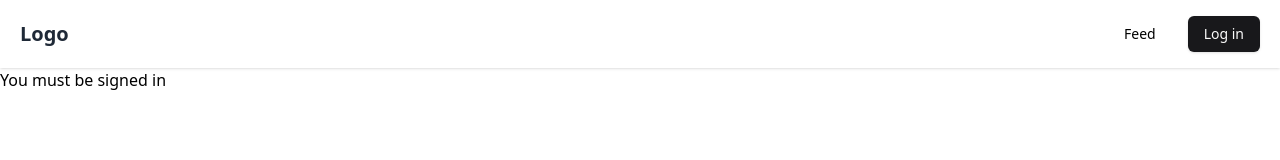
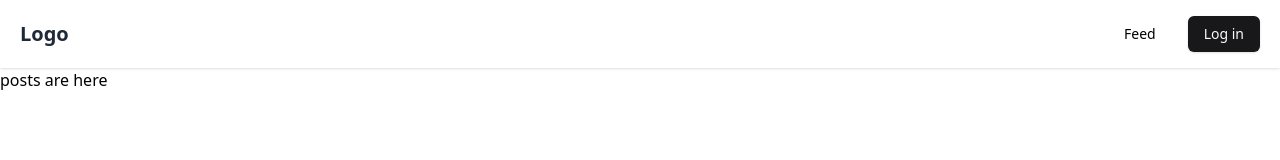
Before and after one commit to TobyFlan/blog-app, a Next.js app in the folder blogapp/: page /admin/posts in a window 1280 px wide. Shown: the top 160 px of the page. Built offline with nearby package versions, Linux system fonts and the light colour scheme; no server answers.

Commit message:
admin post list route

```diff
--- a/blogapp/src/components/PostContent.tsx
+++ b/blogapp/src/components/PostContent.tsx
@@ -3,7 +3,6 @@ import ReactMarkdown from 'react-markdown';
 import { Avatar, AvatarFallback, AvatarImage } from "@/components/ui/avatar"
 import { Card, CardContent } from "@/components/ui/card"
 import MetaTags from './MetaTags';
-import Custom404 from '@/pages/404';
 
 
 export default function PostContent({ post, userPhoto }) {
--- a/blogapp/src/pages/admin/index.tsx
+++ b/blogapp/src/pages/admin/index.tsx
@@ -69,7 +69,7 @@ function CreateNewPost() {
     const slug = encodeURI(kebabCase(title));
 
     // validate title input
-    const isValid = title.length > 3 && title.length < 100;
+    const isValid = title.length > 3 && title.length < 100 && slug != 'posts';
 
 
     // create and upload new post to db
--- /dev/null
+++ b/blogapp/src/pages/admin/posts.jsx
@@ -0,0 +1,9 @@
+
+export default function AdminPostList({}) {
+
+
+    return (
+        <p>posts are here</p>
+    )
+
+}
--- a/blogapp/src/pages/index.jsx
+++ b/blogapp/src/pages/index.jsx
@@ -1,4 +1,3 @@
-import Head from 'next/head'
 import { Button } from '@/components/ui/button'
 import { Skeleton } from '@/components/ui/skeleton'
 import { collectionGroup, query, orderBy, limit, where, getDocs, startAfter, Timestamp } from 'firebase/firestore'
```
